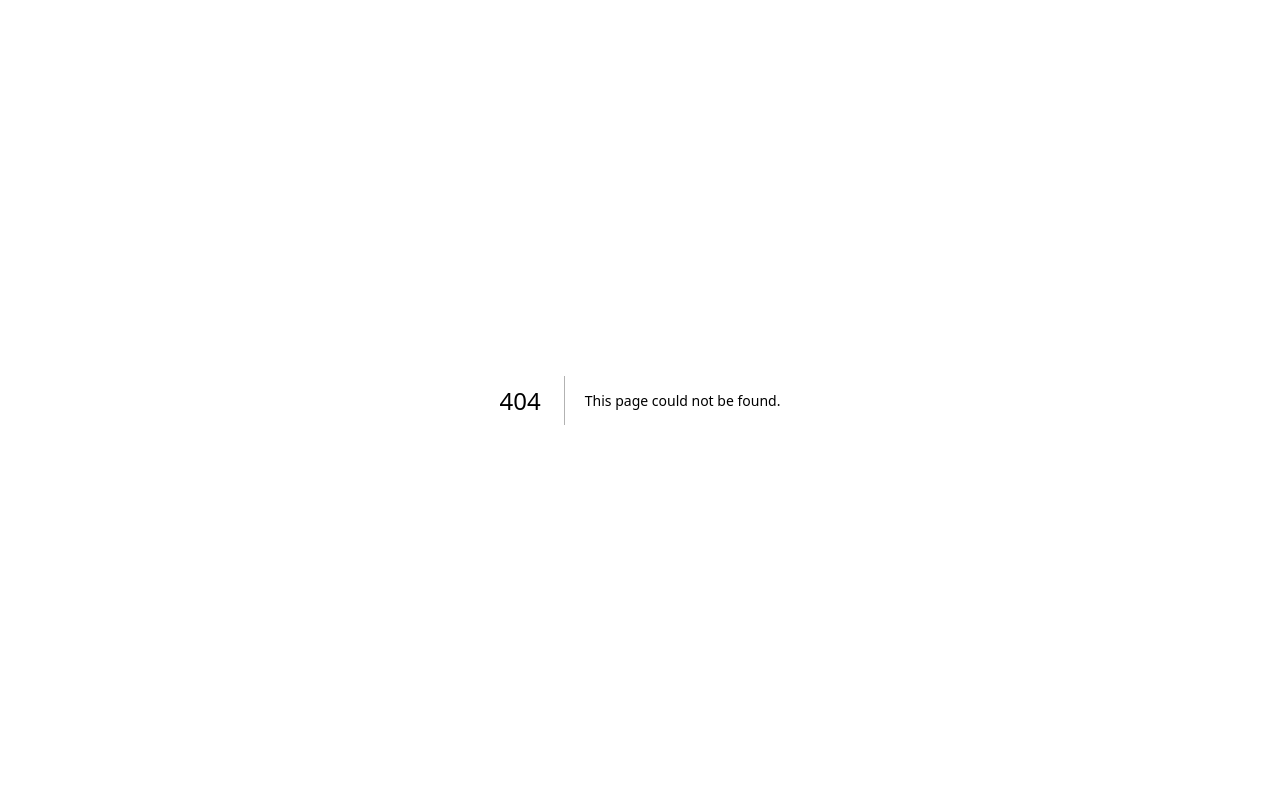
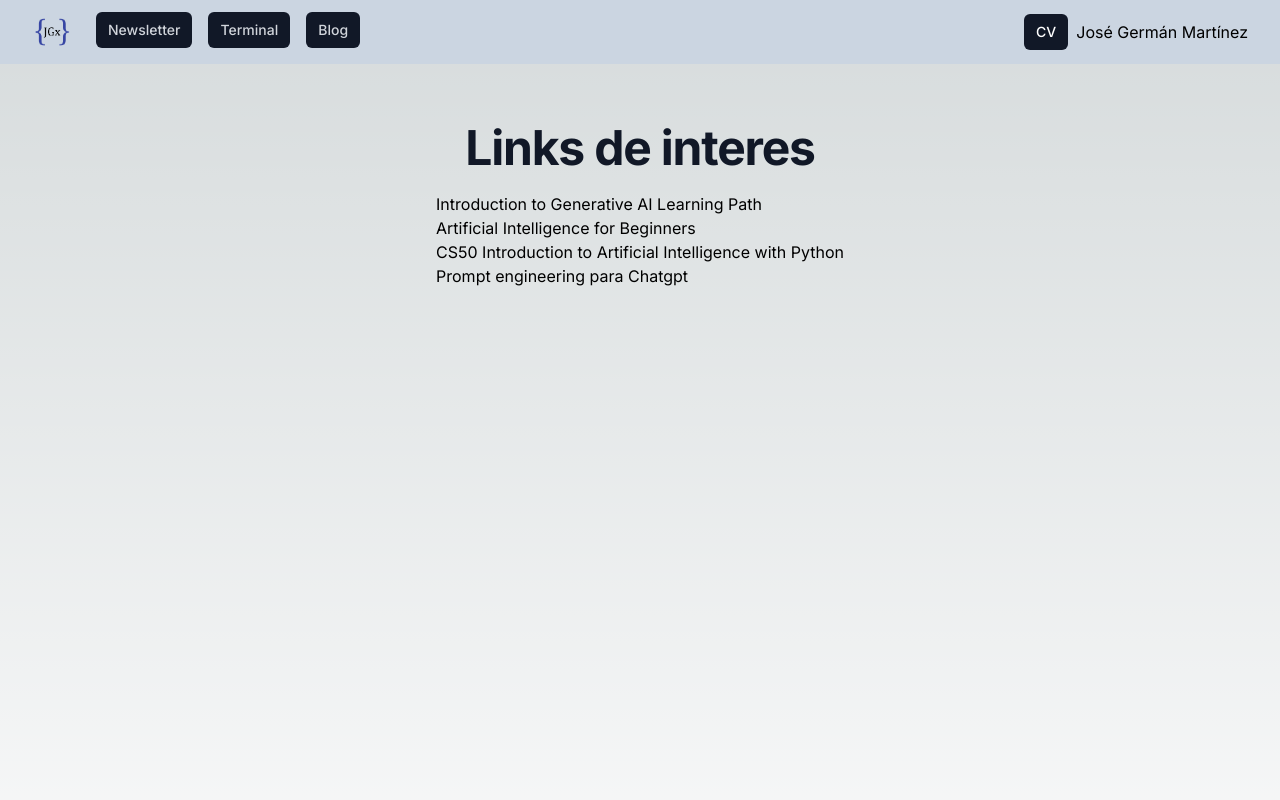
Before and after one commit to JoseGermanx/cv-app, a Next.js app: page /links in a window 1280 px wide. Before the commit this address had no page. Shown: the top 800 px of the page. Built offline with nearby package versions, Linux system fonts and the light colour scheme.

Commit message:
Creacion de componente para links personalizados

```diff
--- /dev/null
+++ b/src/app/links/[id]/page.tsx
@@ -0,0 +1,14 @@
+
+import { LinksDeInteres } from '@/app/ui/LinksInteres'
+import Link from 'next/link'
+import { redirect } from 'next/navigation'
+
+export default async function LinkPage({ params }: { params: any }) {
+    console.log(LinksDeInteres);
+    console.log(params);
+    const link = LinksDeInteres.find((link) => link.namebetacode === params.id);
+    console.log(link)
+    if (link) {
+        redirect(link.path)
+    }
+}
--- /dev/null
+++ b/src/app/links/layout.tsx
@@ -0,0 +1,17 @@
+
+import Footer from "../ui/Footer";
+import NavBar from "../ui/Navbar";
+
+export default function Layout({ children }: { children: React.ReactNode }) {
+  return (
+    <>
+      <NavBar />
+      <div className="">
+        <div className="w-full flex-none md:w-64"></div>
+        <div className="flex-grow md:pt-12">
+          {children}
+        </div>
+      </div>
+    </>
+  );
+}
--- /dev/null
+++ b/src/app/links/page.tsx
@@ -0,0 +1,19 @@
+import React from "react";
+import BlogLinks from "../ui/BlogLinks";
+import Footer from "../ui/Footer";
+import LinksInteres from "../ui/LinksInteres";
+
+export default function Page() {
+  return (
+    <>
+      <div className="flex min-h-screen flex-col items-center p-3">
+        <h1 className="text-5xl font-bold tracking-tight text-gray-900 text-center mb-5">
+          Links de interes
+        </h1>
+        <LinksInteres />
+
+      </div>
+      <Footer />
+    </>
+  );
+}
--- /dev/null
+++ b/src/app/ui/LinksInteres.tsx
@@ -0,0 +1,53 @@
+import React from "react";
+import Link from "next/link";
+
+//componente para mostrar una lista de links de interes y link visual debe partir de la raiz de la app
+
+export const LinksDeInteres = [
+  {
+    id: 1,
+    name: "Introduction to Generative AI Learning Path",
+    path: "https://www.cloudskillsboost.google/paths/118",
+    category: "AI",
+    namebetacode: "googleia",
+  },
+  {
+    id: 2,
+    name: "Artificial Intelligence for Beginners ",
+    path: "https://microsoft.github.io/AI-For-Beginners/",
+    category: "AI",
+    namebetacode: "microsoftai",
+  },
+  {
+    id: 3,
+    name: " CS50 Introduction to Artificial Intelligence with Python",
+    path: "https://www.edx.org/es/learn/artificial-intelligence/harvard-university-cs50-s-introduction-to-artificial-intelligence-with-python",
+    category: "AI",
+    namebetacode: "harvard50sai",
+  },
+  {
+    id: 4,
+    name: "Prompt engineering para Chatgpt",
+    path: "https://www.coursera.org/learn/prompt-engineering",
+    category: "AI",
+    namebetacode: "courseraprompt",
+  },
+];
+
+const LinksInteres = () => {
+  return (
+    <div>
+      <ul>
+        {LinksDeInteres.map((link) => (
+          <li key={link.id}>
+            <Link href={`links/${link.namebetacode}`} target="_blanck">
+              {link.name}
+            </Link>
+          </li>
+        ))}
+      </ul>
+    </div>
+  );
+};
+
+export default LinksInteres;
```
